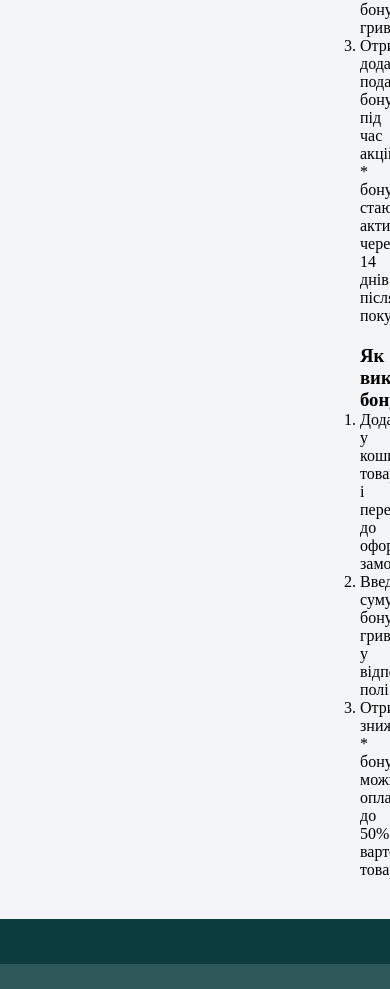
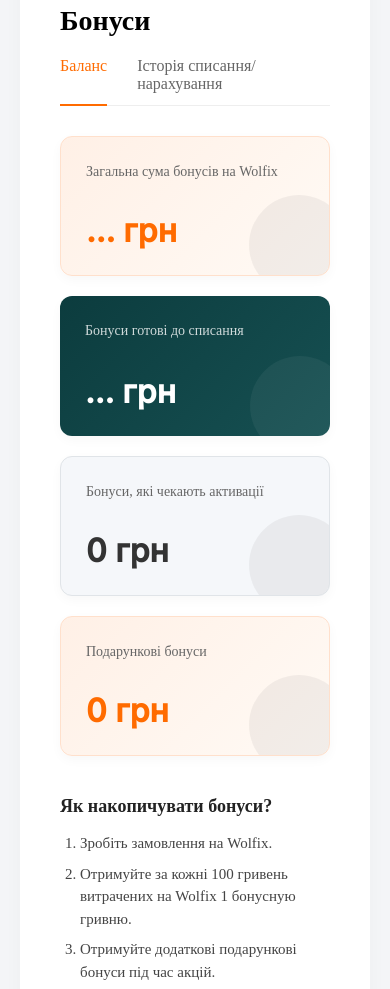
Before and after one commit to SannidoOrg/Wolfix.Client, a Next.js app in the folder wolfix.client/: page /profile/bonuses in a window 390 px wide. Shown: the part 992-1981 px from the top of the page. Built offline with nearby package versions, Linux system fonts and the light colour scheme; no server answers.

Commit message:
Refactor `ProfilePage.css` to simplify existing styles, remove unnecessary comments, consolidate class definitions, and add new styles for bonuses, including tabs, cards, and responsive design adjustments.

```diff
--- a/wolfix.client/src/styles/ProfilePage.css
+++ b/wolfix.client/src/styles/ProfilePage.css
@@ -21,12 +21,11 @@
 .sidebar-user-info {
     display: flex;
     flex-direction: column;
-    align-items: center; /* Центрируем в сайдбаре */
+    align-items: center;
     text-align: center;
     margin-bottom: 30px;
 }
 
-/* Аватар в сайдбаре */
 .user-avatar {
     width: 80px !important;
     height: 80px !important;
@@ -90,14 +89,13 @@
     padding: 0;
 }
 
-/* --- ОСНОВНОЙ КОНТЕНТ (БЕЛАЯ КАРТОЧКА) --- */
+/* --- ОСНОВНОЙ КОНТЕНТ --- */
 .profile-main-wrapper {
     flex: 1;
-    min-width: 0; /* Fix для flex элементов */
+    min-width: 0;
 }
 
-/* Класс для самой белой плашки */
-.profile-card-content {
+.profile-card-content, .profile-content {
     background-color: #FFFFFF;
     padding: 40px;
     border-radius: 16px;
@@ -113,7 +111,6 @@
     text-align: center;
 }
 
-/* ОГРОМНЫЙ АВАТАР - ФИКС */
 .profile-big-avatar {
     width: 120px !important;
     height: 120px !important;
@@ -142,16 +139,6 @@
     padding-bottom: 15px;
     border-bottom: 1px solid #eee;
 }
-
-.btn-text {
-    background: none;
-    border: none;
-    color: #999;
-    font-size: 15px;
-    cursor: pointer;
-}
-
-.btn-text:hover { color: #666; }
 
 .btn-edit {
     background-color: #fff;
@@ -182,10 +169,9 @@
     margin-bottom: 20px;
 }
 
-/* Сетка данных (Grid) */
 .info-grid {
     display: grid;
-    grid-template-columns: 1fr 1fr; /* Две равные колонки */
+    grid-template-columns: 1fr 1fr;
     gap: 30px;
 }
 
@@ -209,7 +195,6 @@
     min-height: 20px;
 }
 
-/* Адрес */
 .address-row {
     display: flex;
     justify-content: space-between;
@@ -234,9 +219,7 @@
     border: 1px solid #eee;
 }
 
-/* ... (предыдущий код) ... */
-
-/* --- РЕДАКТИРОВАНИЕ --- */
+/* Формы редактирования */
 .profile-input {
     width: 100%;
     padding: 8px 12px;
@@ -255,7 +238,6 @@
     box-shadow: 0 0 0 2px rgba(255, 107, 0, 0.1);
 }
 
-/* Группа кнопок при редактировании */
 .edit-actions {
     display: flex;
     gap: 10px;
@@ -289,3 +271,162 @@
 .btn-cancel:hover {
     background-color: #e0e0e0;
 }
+
+/* ========================================= */
+/* СТИЛИ ДЛЯ БОНУСОВ (ДОБАВЛЕНО) */
+/* ========================================= */
+
+/* Табы */
+.bonuses-tabs {
+    display: flex;
+    gap: 30px;
+    border-bottom: 1px solid #eee;
+    margin-bottom: 30px;
+}
+
+.bonus-tab {
+    padding-bottom: 12px;
+    cursor: pointer;
+    font-size: 16px;
+    color: #666;
+    font-weight: 500;
+    position: relative;
+    transition: color 0.2s;
+}
+
+.bonus-tab.active {
+    color: #FF6B00;
+}
+
+.bonus-tab.active::after {
+    content: '';
+    position: absolute;
+    bottom: -1px;
+    left: 0;
+    width: 100%;
+    height: 2px;
+    background-color: #FF6B00;
+}
+
+/* Сетка карточек */
+.bonuses-grid {
+    display: grid;
+    grid-template-columns: repeat(2, 1fr); /* 2 колонки */
+    gap: 20px;
+    margin-bottom: 40px;
+}
+
+.bonus-card {
+    border-radius: 12px;
+    padding: 25px;
+    display: flex;
+    flex-direction: column;
+    justify-content: space-between;
+    min-height: 140px;
+    position: relative;
+    overflow: hidden;
+    box-shadow: 0 4px 12px rgba(0,0,0,0.03);
+    transition: transform 0.2s;
+}
+
+.bonus-card:hover {
+    transform: translateY(-2px);
+}
+
+/* Цвета карточек */
+.card-orange-light {
+    background: linear-gradient(135deg, #FFF0E6 0%, #FFFAF5 100%);
+    border: 1px solid #FFE0CC;
+}
+.card-orange-light .bonus-card-title { color: #666; }
+.card-orange-light .bonus-card-amount { color: #FF6B00; }
+
+.card-teal {
+    background: linear-gradient(135deg, #0C3C3E 0%, #165052 100%);
+    color: #fff;
+}
+.card-teal .bonus-card-title { color: rgba(255,255,255,0.8); }
+.card-teal .bonus-card-amount { color: #fff; }
+
+.card-grey {
+    background-color: #F5F7FA;
+    border: 1px solid #E0E4E8;
+}
+.card-grey .bonus-card-title { color: #666; }
+.card-grey .bonus-card-amount { color: #333; }
+
+/* Контент карточки */
+.bonus-card-title {
+    font-size: 14px;
+    font-weight: 500;
+    line-height: 1.4;
+    z-index: 2;
+}
+
+.bonus-card-amount {
+    font-size: 32px;
+    font-weight: 700;
+    margin-top: 15px;
+    z-index: 2;
+    font-family: 'Inter', sans-serif;
+}
+
+/* Декор (круги) */
+.card-circles::before {
+    content: '';
+    position: absolute;
+    right: -20px;
+    bottom: -20px;
+    width: 100px;
+    height: 100px;
+    border-radius: 50%;
+    background-color: currentColor;
+    opacity: 0.05;
+    z-index: 1;
+}
+
+/* Инфо текст */
+.bonuses-info-text h3 {
+    font-size: 18px;
+    font-weight: 600;
+    margin-bottom: 15px;
+    color: #222;
+}
+
+.bonuses-info-text ol {
+    padding-left: 20px;
+    margin-bottom: 20px;
+}
+
+.bonuses-info-text li {
+    margin-bottom: 8px;
+    font-size: 15px;
+    line-height: 1.5;
+    color: #444;
+}
+
+.bonuses-info-text p {
+    font-size: 13px;
+    color: #888;
+    font-style: italic;
+    margin-top: 10px;
+}
+
+/* Адаптив */
+@media (max-width: 768px) {
+    .profile-page-container {
+        flex-direction: column;
+        padding: 20px;
+    }
+
+    .profile-sidebar {
+        width: 100%;
+        border-bottom: 1px solid #eee;
+        padding-bottom: 20px;
+        margin-bottom: 20px;
+    }
+
+    .bonuses-grid, .info-grid {
+        grid-template-columns: 1fr;
+    }
+}
```
